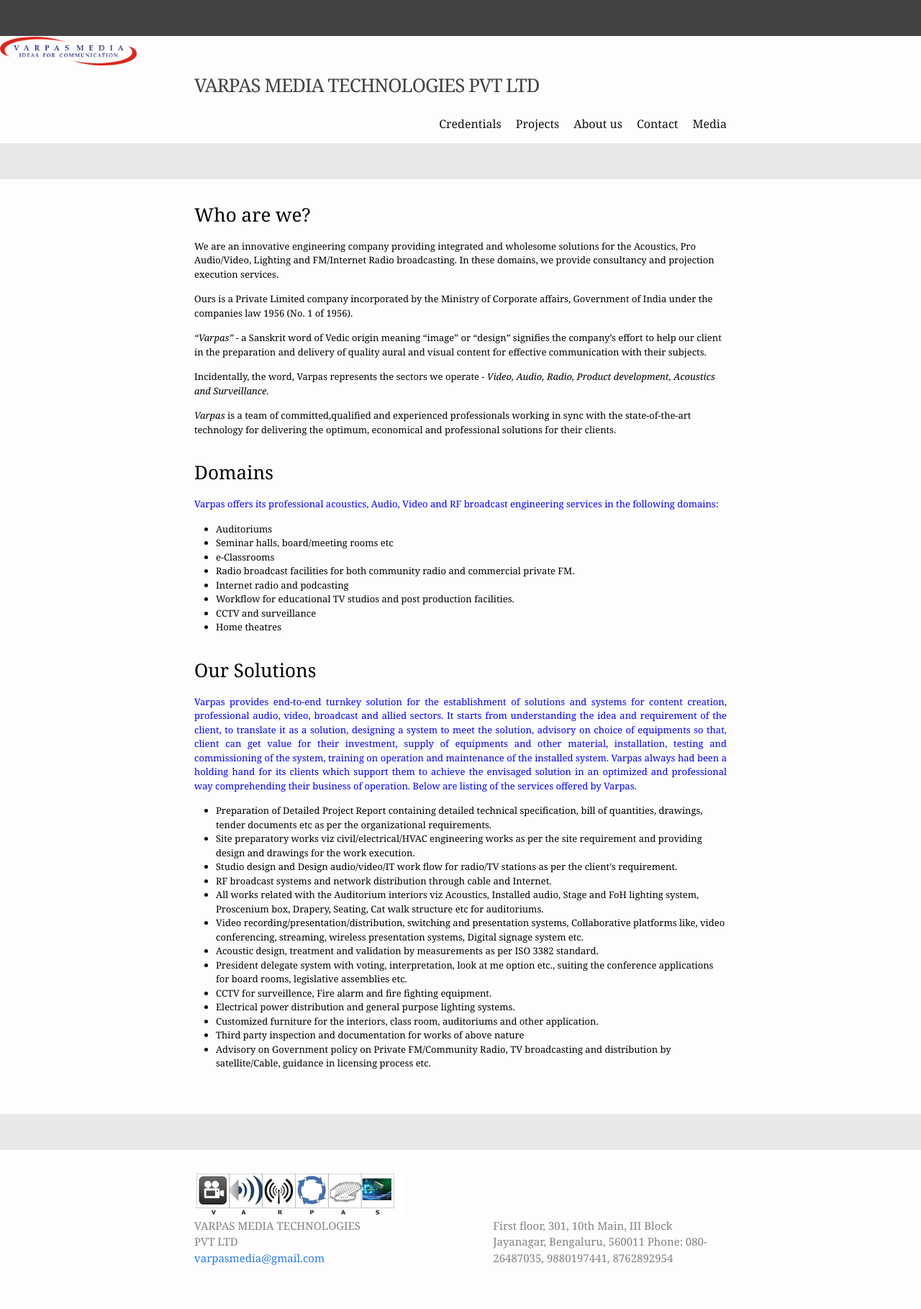
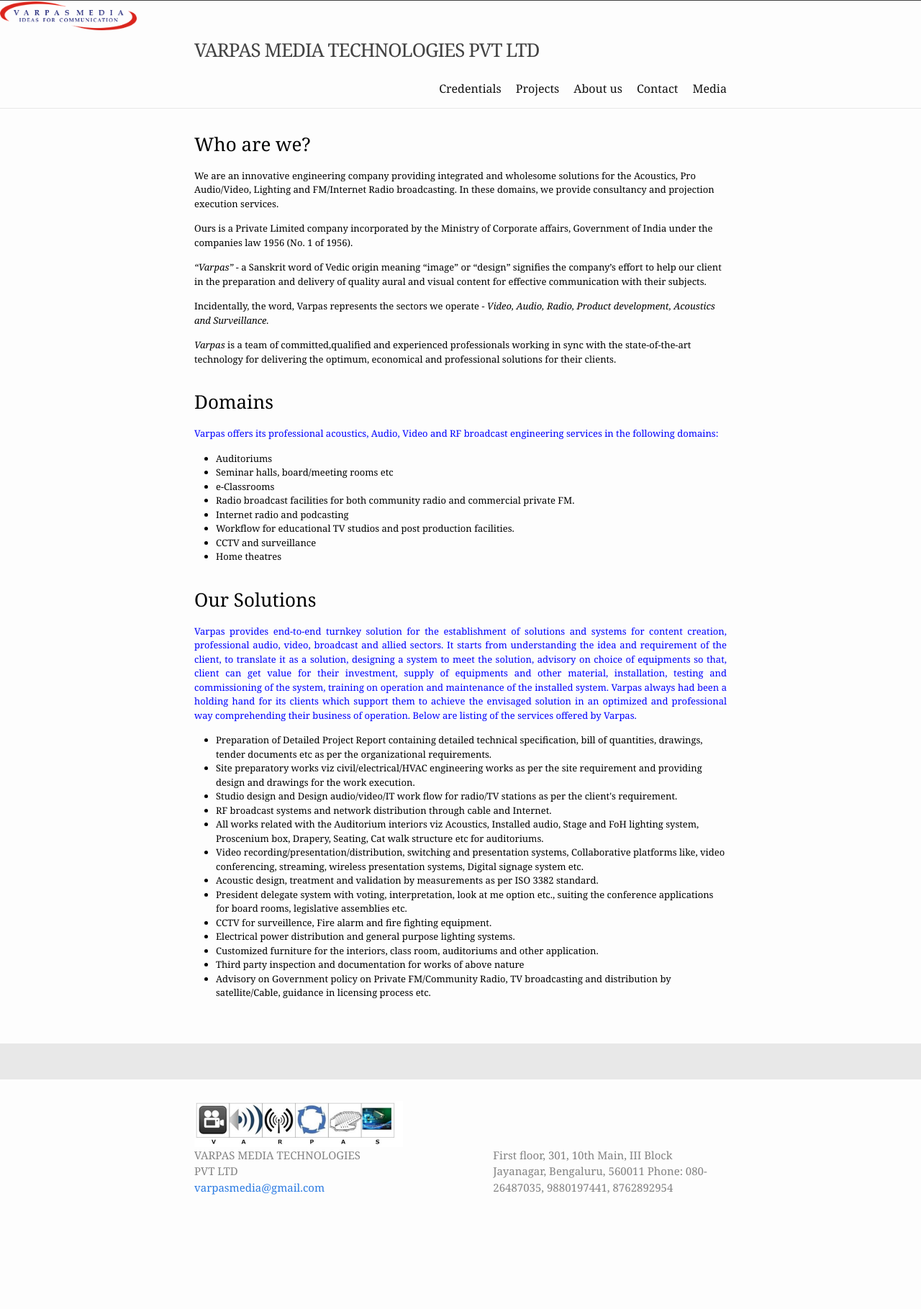
Before and after one commit to VarpasMedia/VarpasMedia.github.io, a Jekyll site: the page built from index.md, in a window 1280 px wide. Shown: the whole page at 72% size. Built offline with Jekyll 4.4.1, drawn with Linux system fonts in a browser that asks for light colours; after the commit the page ends 1721 px from its top, so only the background shows below that.

Commit message:
Update _layout.scss

```diff
--- a/_sass/minima/_layout.scss
+++ b/_sass/minima/_layout.scss
@@ -2,8 +2,8 @@
  * Site header
  */
 .site-header {
-  border-top: 50px solid $grey-color-dark;
-  border-bottom: 50px solid $grey-color-light;
+  border-top: 1px solid $grey-color-dark;
+  border-bottom: 1px solid $grey-color-light;
   min-height: $spacing-unit * 1.865;
 
   // Positioning context for the mobile navigation icon
```
